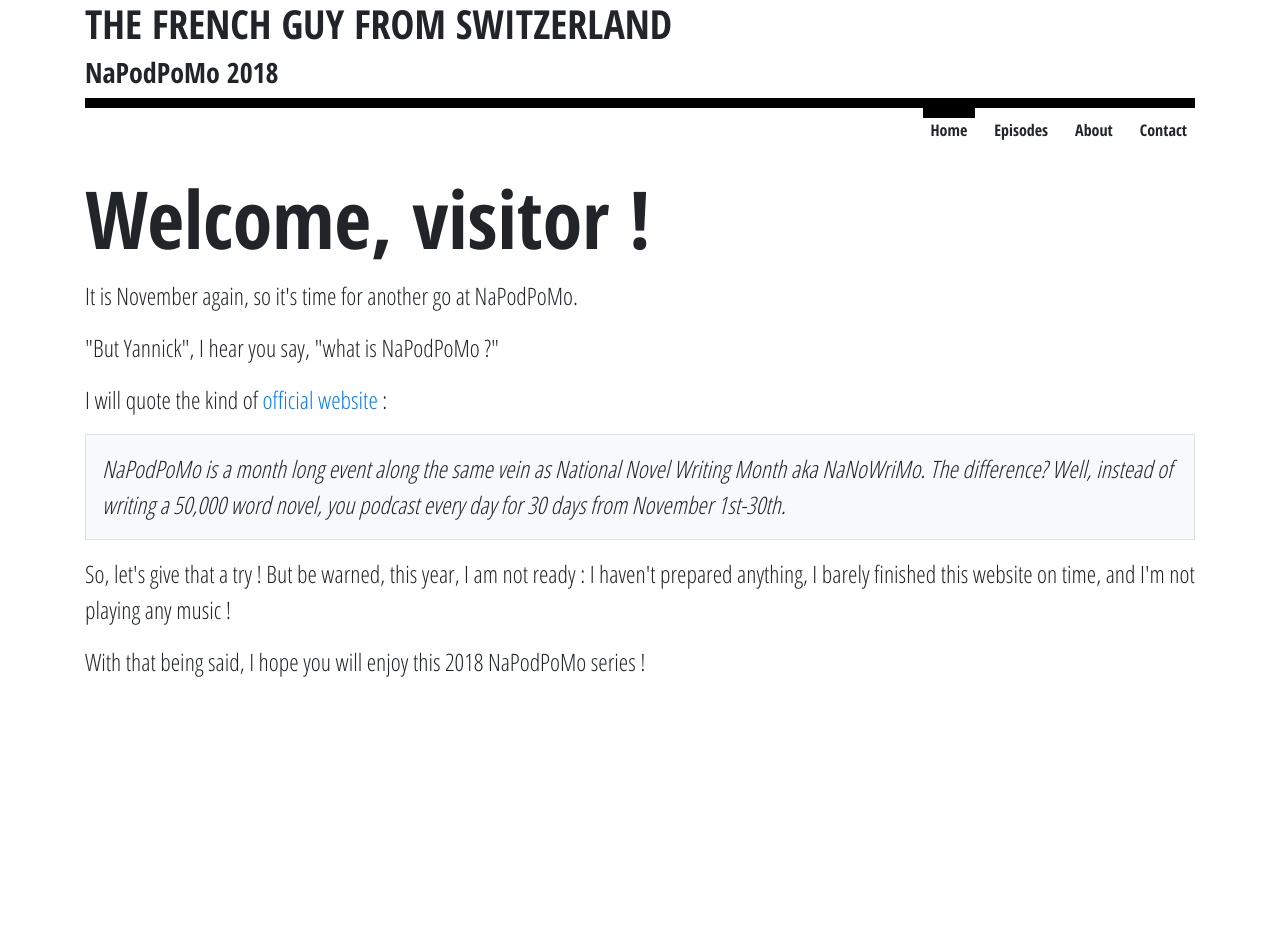
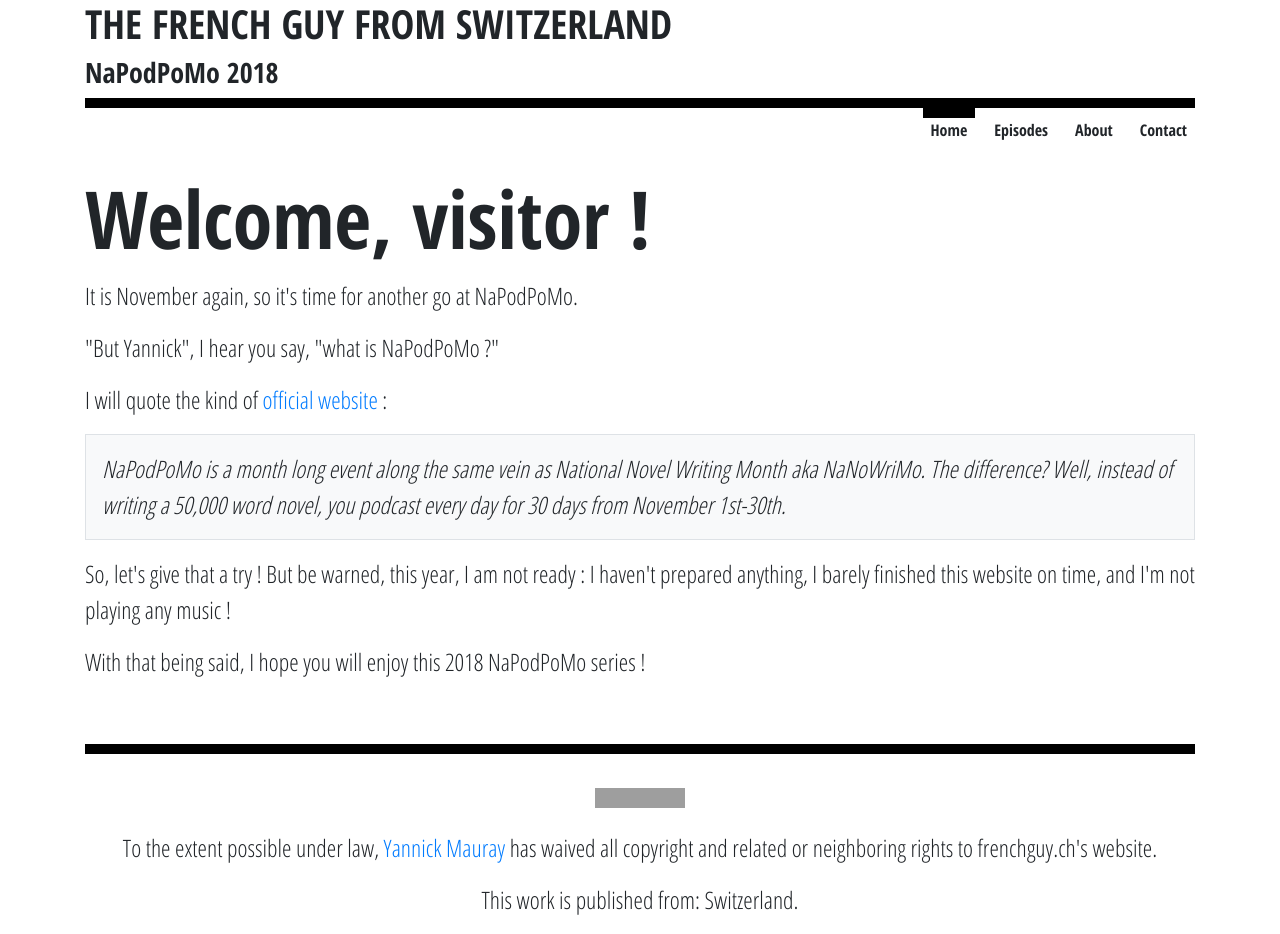
Before and after one commit to frenchguych/napodpomo2018, a Jekyll site: the page built from index.md, in a window 1280 px wide. Built offline with Jekyll 4.4.1, drawn with Linux system fonts in a browser that asks for light colours; before the commit the page ends 900 px from its top, so only the background shows below that; grey boxes are pictures that could not be loaded.

Commit message:
Footer and favicon

```diff
--- a/_layouts/base.html
+++ b/_layouts/base.html
@@ -35,6 +35,19 @@
 				</div>
 			</div>
 			{{ content }}
+			<div class="row">
+				<div class="col">
+					<div class="footer mt-5 text-center">
+						<p class="mt-4" xmlns:dct="http://purl.org/dc/terms/" xmlns:vcard="http://www.w3.org/2001/vcard-rdf/3.0#">
+							<a rel="license" href="http://creativecommons.org/publicdomain/zero/1.0/">
+								<img src="http://i.creativecommons.org/p/zero/1.0/88x31.png" style="border-style: none;" alt="CC0" />
+							</a>
+						</p>
+						<p>To the extent possible under law, <a rel="dct:publisher" href="https://frenchguy.ch"><span property="dct:title">Yannick Mauray</span></a> has waived all copyright and related or neighboring rights to <span property="dct:title">frenchguy.ch's website</span>.</p>
+						<p>This work is published from: <span property="vcard:Country" datatype="dct:ISO3166" content="CH" about="https://frenchguy.ch">Switzerland</span>.</p>
+					</div>
+				</div>
+			</div>
 		</div>
 		<script src="https://code.jquery.com/jquery-3.3.1.slim.min.js" integrity="sha384-q8i/X+965DzO0rT7abK41JStQIAqVgRVzpbzo5smXKp4YfRvH+8abtTE1Pi6jizo" crossorigin="anonymous"></script>
 		<script src="https://cdnjs.cloudflare.com/ajax/libs/popper.js/1.14.3/umd/popper.min.js" integrity="sha384-ZMP7rVo3mIykV+2+9J3UJ46jBk0WLaUAdn689aCwoqbBJiSnjAK/l8WvCWPIPm49" crossorigin="anonymous"></script>
--- a/style.scss
+++ b/style.scss
@@ -28,3 +28,7 @@ p {
 .page-title {
 	font-size: 5rem;
 }
+
+.footer {
+	border-top: 10px solid black;
+}
```
Also changed, not shown: favicon.ico (added).
